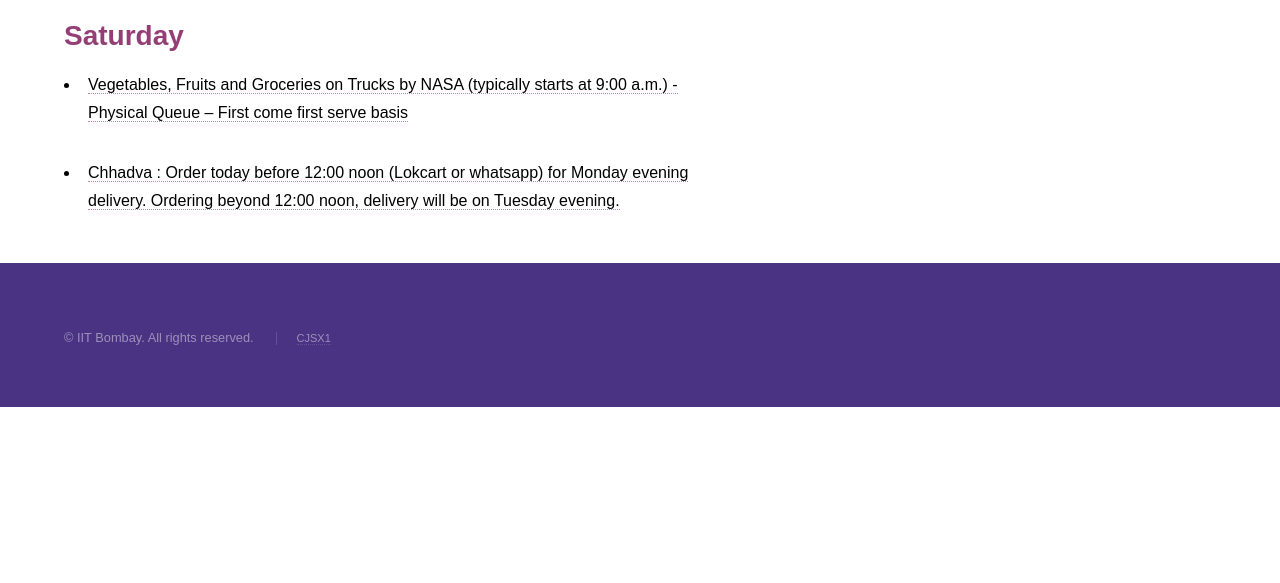
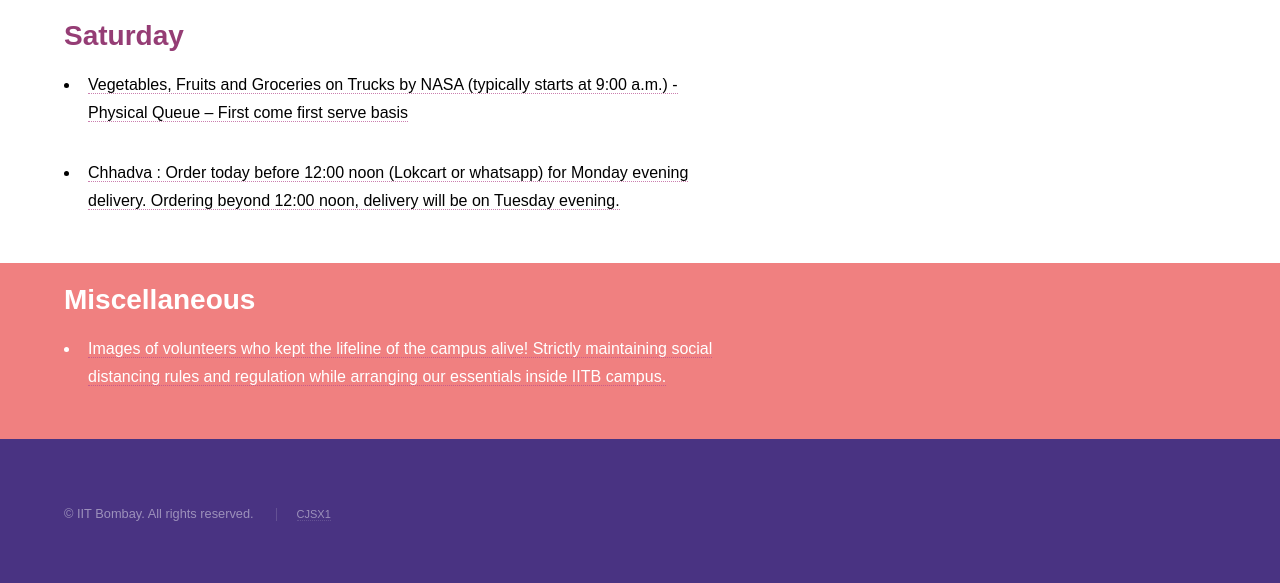
Before and after one commit to CJSX1/essential-services-space, a PHP site: page /index.html in a window 1280 px wide. Shown: the part 3137-3720 px from the top of the page. Before the commit the page ends 3544 px from the top, so only its background shows below. Run offline with PHP 8.4, Linux system fonts and the light colour scheme.

Commit message:
added misc section

```diff
--- a/assets/css/main.css
+++ b/assets/css/main.css
@@ -66,6 +66,15 @@ body {
 
 .owner{
 	font-size: 11px;
+}
+
+.misc-section{
+	background-color: lightcoral !important;
+    color: white;
+}
+
+.misc-title{
+	color:white;
 }
 
 
--- a/index.html
+++ b/index.html
@@ -294,6 +294,24 @@
 				</div>
 			</section>
 		</section>
+		<!-- Miscellaneous -->
+		<section id="miscellaneous" class="wrapper misc-section spotlights ">
+			<section>
+
+				<div class="content">
+					<div class="inner">
+						<h2 class="misc-title">Miscellaneous</h2>
+						<ul class="">
+							<li><a href="https://drive.google.com/drive/folders/1uC-7Uq6VJPyKqgjvEXWjLpsj41-oen1I"
+									target="_blank" class="">Images of volunteers
+									who kept the lifeline of the campus alive! Strictly maintaining social distancing
+									rules and
+									regulation while arranging our essentials inside IITB campus.</a></li>
+						</ul>
+					</div>
+				</div>
+			</section>
+		</section>
 	</div>
 
 
```
